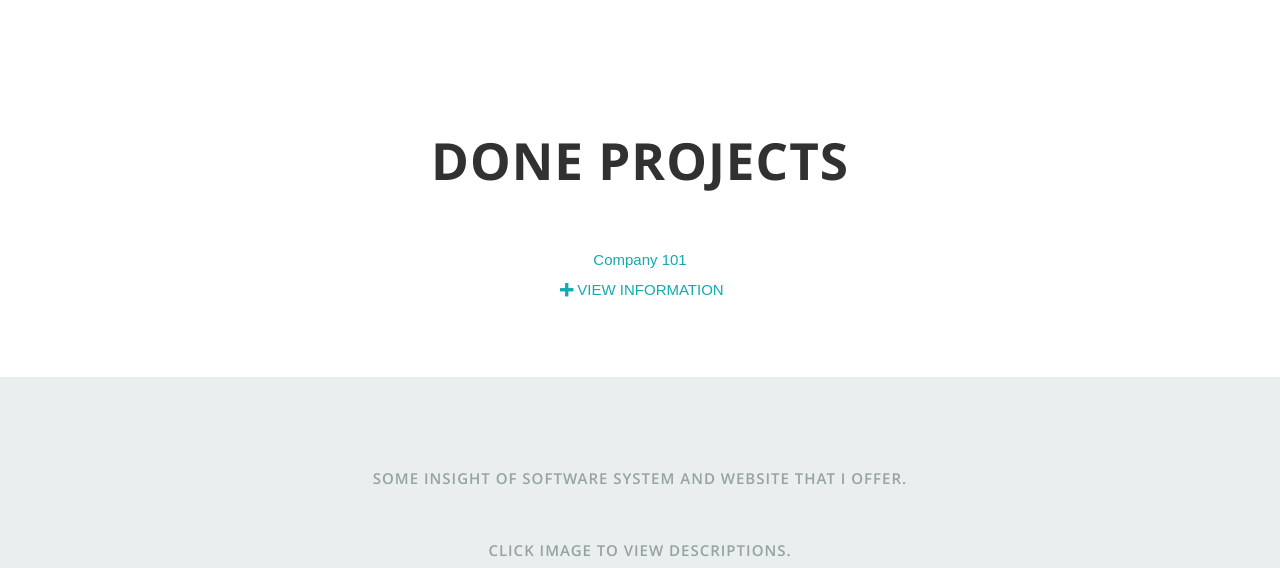
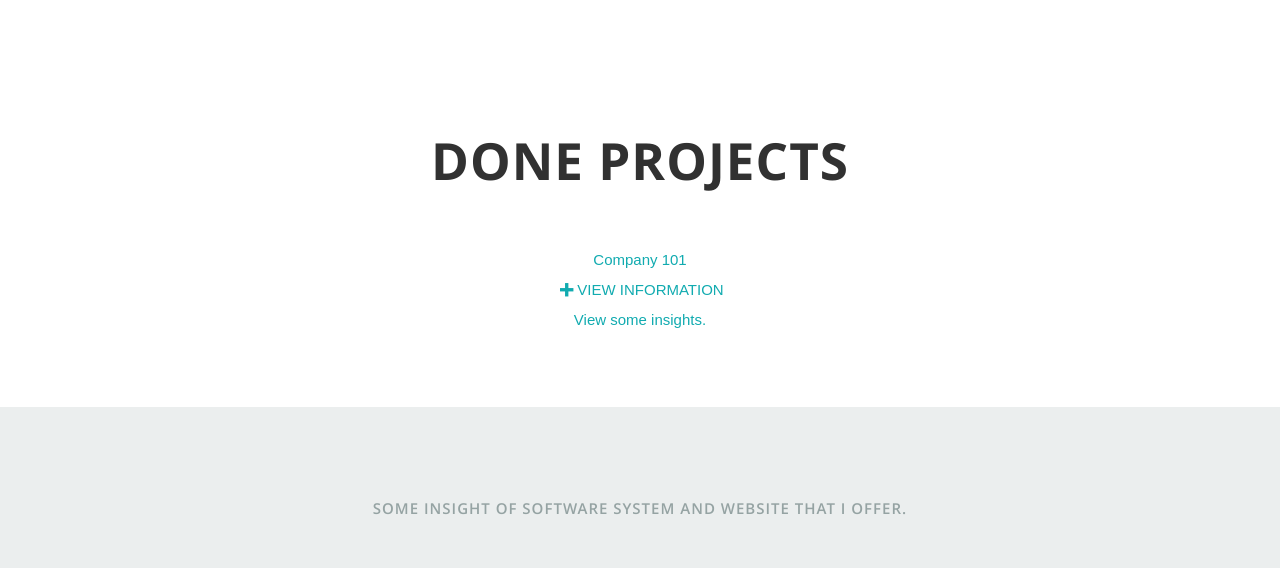
Before and after one commit to ricojames-eng/ricojamesportfolio, a PHP site: page / in a window 1280 px wide. Shown: the part 3111-3679 px from the top of the page. Run offline with PHP 8.4, Linux system fonts and the light colour scheme; data comes from the database, SQL or seed files in the repository; data that the repository does not hold is empty; some libraries are stand-ins or nearby versions; some web fonts are replaced.

Commit message:
Update index.php

```diff
--- a/freelance/index.php
+++ b/freelance/index.php
@@ -133,7 +133,7 @@
             <a class="smoothscroll" href="#about">About Me</a>
             <a class="smoothscroll" href="#services">Services</a>
             <a class="smoothscroll" href="#resume">Projects</a>
-            <a class="smoothscroll" href="#portfolio">Examples</a>
+          <!--  <a class="smoothscroll" href="#portfolio">Examples</a> -->
     </div>
   <header id="home">
 <?php
@@ -398,6 +398,8 @@ body {
         </div><!-- modal-01 End -->
       <?php endwhile; ?>
       </div> <!-- row End -->
+
+      <center><a class="smoothscroll" href="#portfolio">View some insights.</a></center>
   </section>
 
 
```
